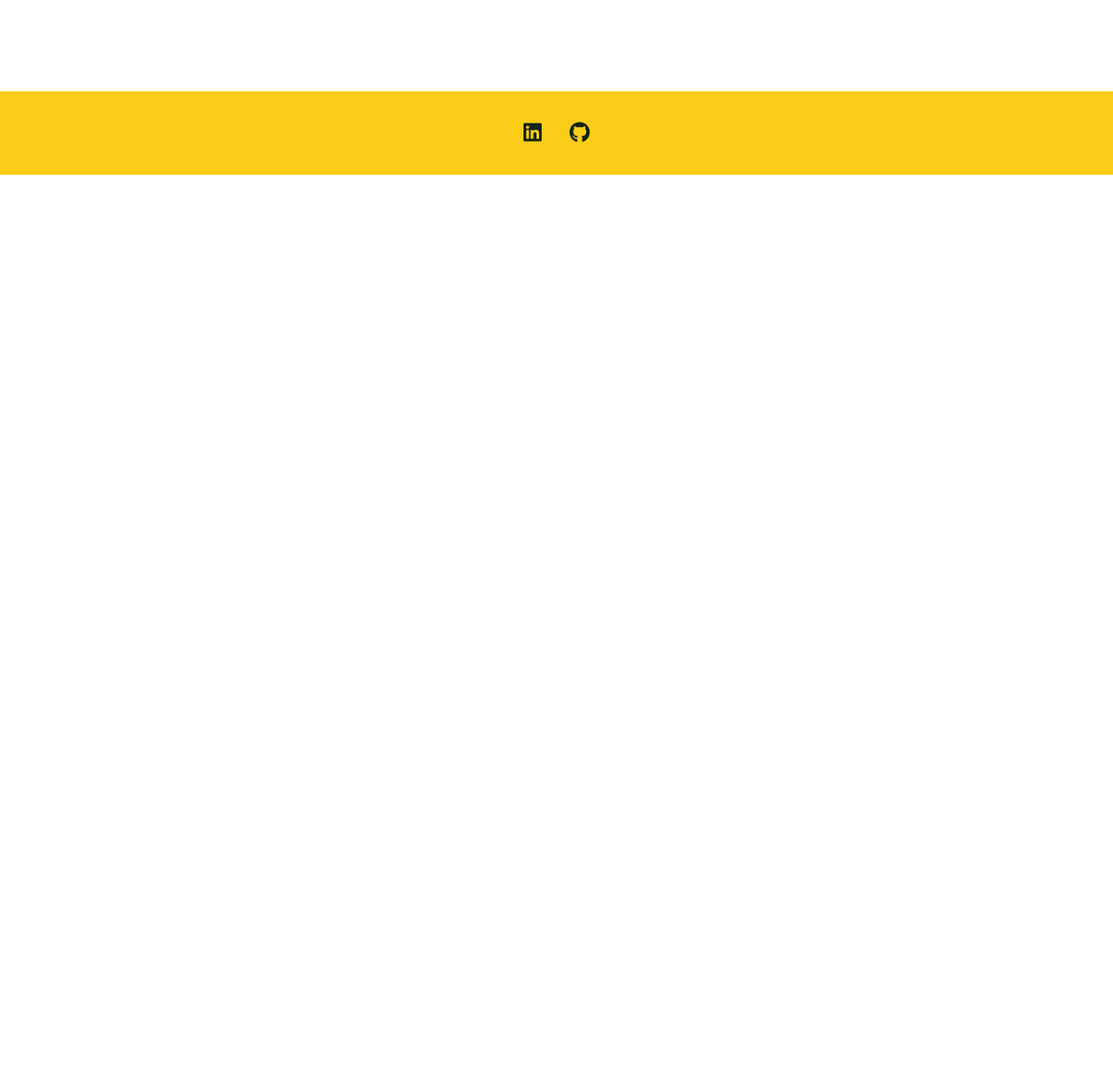
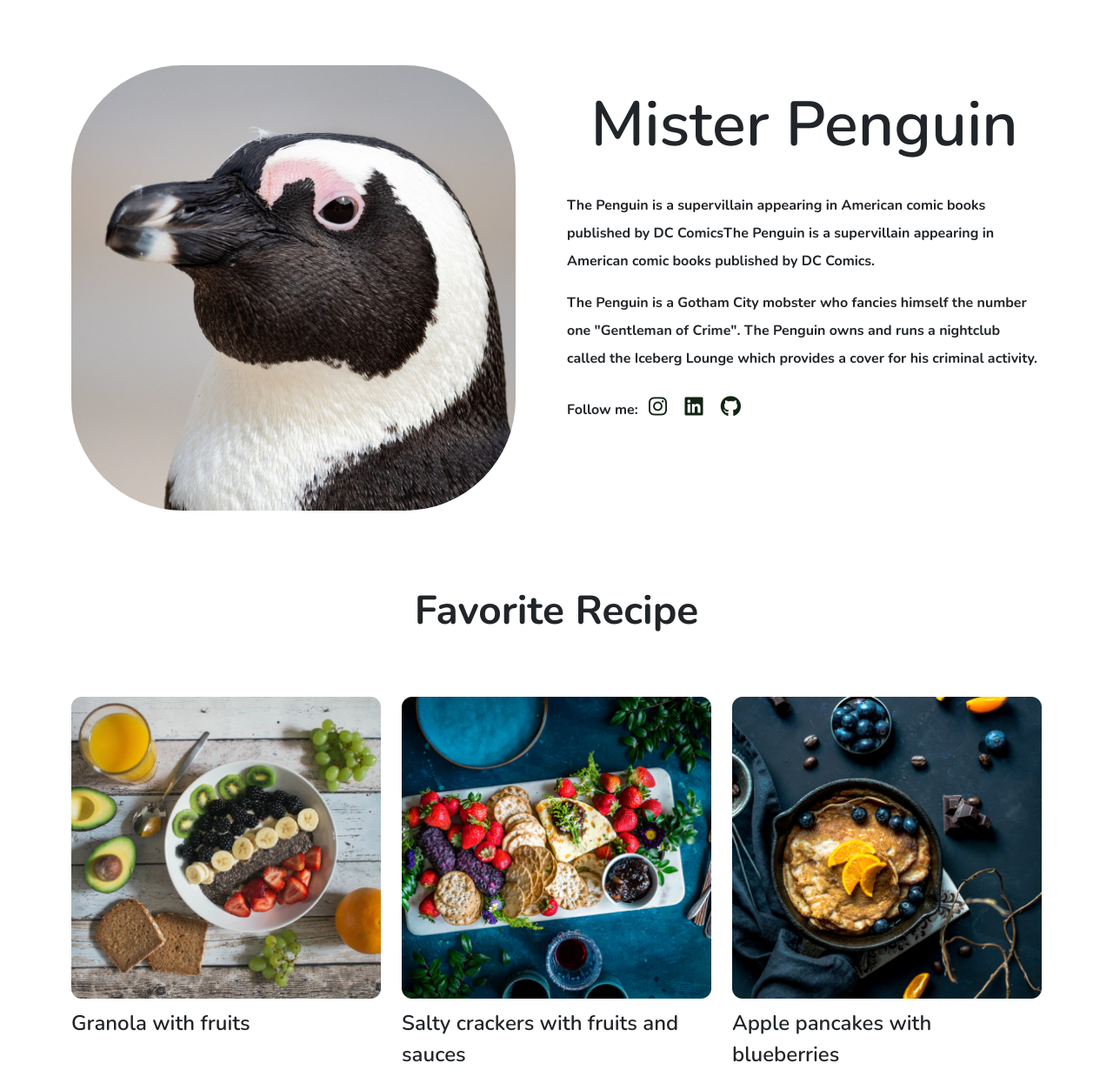
Before and after one commit to madoggi/recipe, a plain HTML site: page about-me.html in a window 1280 px wide. Shown: the part 215-1460 px from the top of the page at 87% size. Before the commit the page ends 800 px from the top, so only its background shows below. Drawn offline with nearby package versions, Linux system fonts and the light colour scheme.

Commit message:
about me page and styling

```diff
--- a/about-me.html
+++ b/about-me.html
@@ -56,6 +56,92 @@
     <div class="about-me-topper">
       <h1>About Me</h1>
     </div>
+    <div class="hero">
+      <div class="container">
+        <div class="row">
+          <div class="col-md-6">
+            <img
+              src="/images/pexels-jean-van-der-meulen-2078479.jpg"
+              class="img-fluid"
+              alt="Photo of penguin"
+            />
+          </div>
+          <div class="col-md-6">
+            <h1>Mister Penguin</h1>
+            <p class="d-none d-lg-block d-xl-block d-md-block">
+              The Penguin is a supervillain appearing in American comic books
+              published by DC ComicsThe Penguin is a supervillain appearing in
+              American comic books published by DC Comics.
+            </p>
+            <p class="d-none d-lg-block d-xl-block d-md-block">
+              The Penguin is a Gotham City mobster who fancies himself the
+              number one "Gentleman of Crime". The Penguin owns and runs a
+              nightclub called the Iceberg Lounge which provides a cover for his
+              criminal activity.
+            </p>
+            <p class="show-me-p">
+              Follow me:
+              <span class="mx-2 fs-4"
+                ><a href="https://www.instagram.com/madoggi/"
+                  ><i class="fa-brands fa-instagram"></i></a
+              ></span>
+              <span class="mx-2 fs-4"
+                ><a
+                  href="https://www.linkedin.com/in/maryna-lykhoshva-359a36167/"
+                  target="_blank"
+                  ><i class="fa-brands fa-linkedin"></i></a
+              ></span>
+              <span class="mx-2 fs-4"
+                ><a href="https://github.com/madoggi" target="_blank"
+                  ><i class="fa-brands fa-github"></i></a
+              ></span>
+            </p>
+          </div>
+        </div>
+      </div>
+    </div>
+    <p class="fac-rec-topper">Favorite Recipe</p>
+    <div class="fav-rec">
+      <div class="container">
+        <div class="row">
+          <div class="col-4">
+            <a href="http://" target="_blank"
+              ><img
+                src="/images/Rectangle 110.png"
+                class="img-fluid"
+                alt="Photo of granola with fruits"
+            /></a>
+          </div>
+          <div class="col-4">
+            <a href="http://" target="_blank"
+              ><img
+                src="/images/Rectangle 110 (1).png"
+                class="img-fluid"
+                alt="Photo of salty crackers with fruits and sauces"
+            /></a>
+          </div>
+          <div class="col-4">
+            <a href="http://" target="_blank"
+              ><img
+                src="/images/Rectangle 110 (2).png"
+                class="img-fluid"
+                alt="Photo of granola with fruits"
+            /></a>
+          </div>
+        </div>
+        <div class="row">
+          <div class="col-4">
+            <h2>Granola with fruits</h2>
+          </div>
+          <div class="col-4">
+            <h2>Salty crackers with fruits and sauces</h2>
+          </div>
+          <div class="col-4">
+            <h2>Apple pancakes with blueberries</h2>
+          </div>
+        </div>
+      </div>
+    </div>
     <footer>
       <div class="d-flex justify-content-center">
         <span class="mx-3 fs-4"
--- a/images/style.css
+++ b/images/style.css
@@ -37,7 +37,8 @@ h2 {
   margin-left: 30px;
 }
 
-.row-mt {
+.row-mt,
+.fav-rec {
   margin-top: 35px;
 }
 
@@ -68,10 +69,32 @@ a :visited {
 }
 
 .about-me-topper {
-  font-size: 72px;
+  font-size: 82px;
   font-weight: 900;
-  padding: 50px;
+  padding: 70px;
   text-align: center;
+}
+
+.hero img {
+  width: 511px;
+  height: 512px;
+  border-radius: 25%;
+}
+
+.hero p {
+  line-height: 2;
+}
+
+.hero h1 {
+  padding: 25px;
+  text-align: center;
+}
+
+.fac-rec-topper {
+  text-align: center;
+  font-size: 46px;
+  padding: 30px;
+  margin-top: 50px;
 }
 
 @media (max-width: 700px) {
@@ -117,4 +140,31 @@ a :visited {
     padding: 20px;
     margin-top: 50px;
   }
+
+  .show-me-p {
+    text-align: center;
+    line-height: 0.5;
+  }
+
+  .hero img {
+    max-width: 100%;
+    max-height: 360px;
+  }
+
+  .about-me-topper {
+    padding: 20px;
+    background-color: #fbcd18;
+    margin-bottom: 25px;
+    color: #ffffff;
+  }
+
+  .hero h1 {
+    font-size: 40px;
+    font-weight: bolder;
+  }
+
+  .fac-rec-topper {
+    margin: 20px;
+    padding: 10px;
+  }
 }
```
Also changed, not shown: images/Rectangle 110 (1).png (added), images/Rectangle 110 (2).png (added), images/Rectangle 110.png (added), images/pexels-jean-van-der-meulen-2078479.jpg (added).
